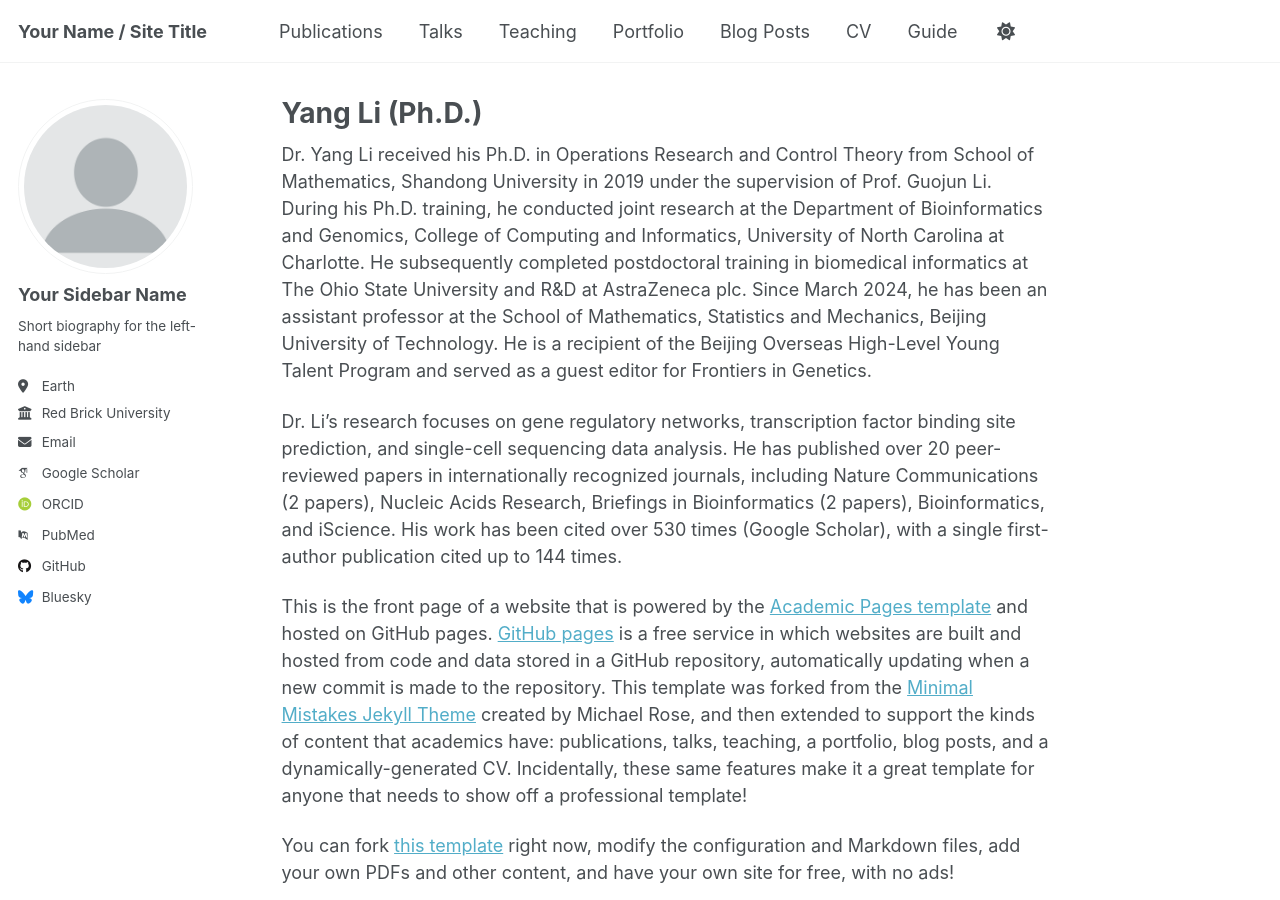
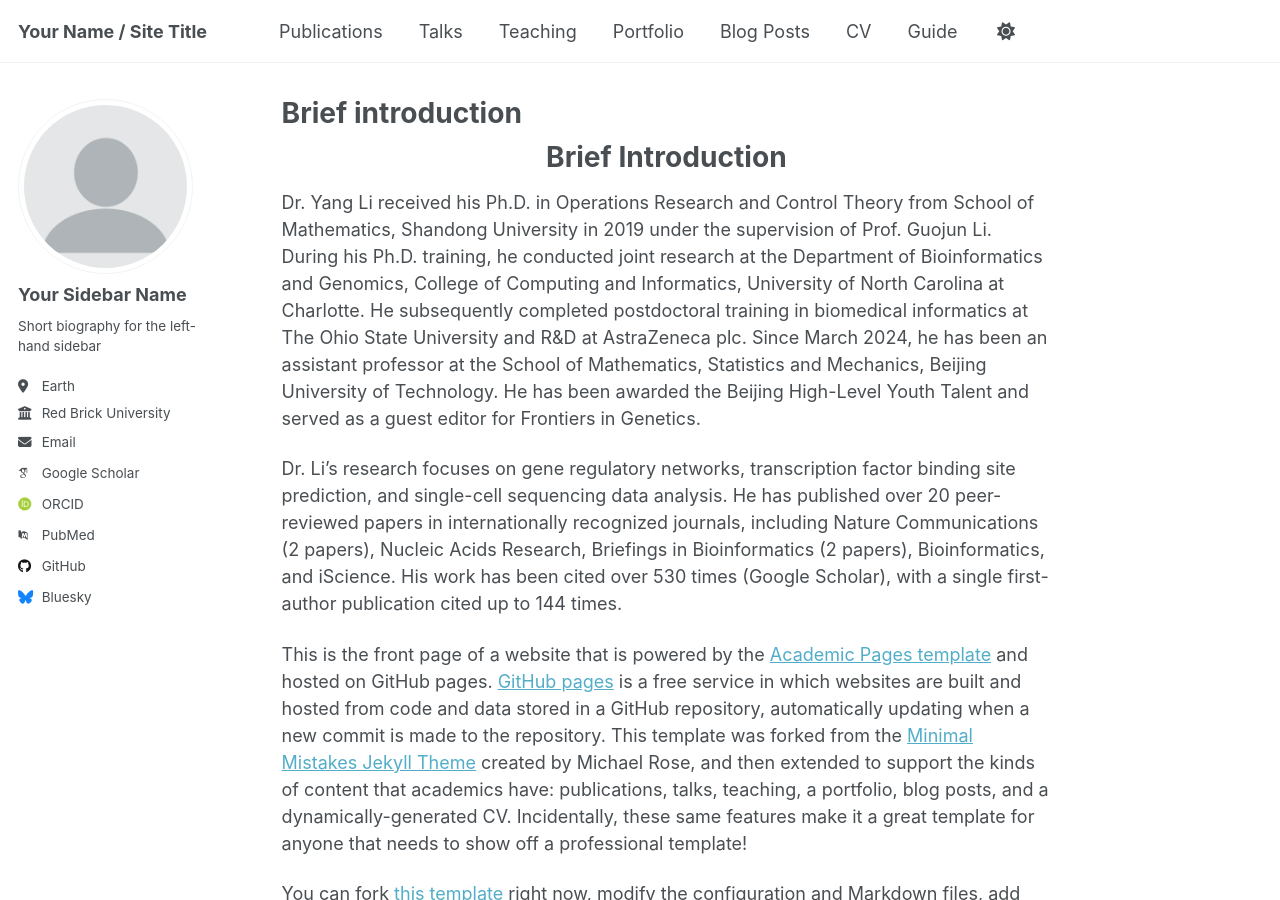
Before and after one commit to YangLi-Bio/Dr_Leon_Li.github.io, a Jekyll site: the page built from _pages/about.md, in a window 1280 px wide and 900 px high. Built offline with Jekyll 4.4.1, drawn with Linux system fonts in a browser that asks for light colours; some web fonts are replaced; a script that is not in the unit is left out.

Commit message:
Update about.md

```diff
--- a/_pages/about.md
+++ b/_pages/about.md
@@ -1,13 +1,15 @@
 ---
 permalink: /
-title: "Yang Li (Ph.D.)"
+title: "Brief introduction"
 author_profile: true
 redirect_from:
   - /about/
   - /about.html
 ---
 
-Dr. Yang Li received his Ph.D. in Operations Research and Control Theory from School of Mathematics, Shandong University in 2019 under the supervision of Prof. Guojun Li. During his Ph.D. training, he conducted joint research at the Department of Bioinformatics and Genomics, College of Computing and Informatics, University of North Carolina at Charlotte. He subsequently completed postdoctoral training in biomedical informatics at The Ohio State University and R&D at AstraZeneca plc. Since March 2024, he has been an assistant professor at the School of Mathematics, Statistics and Mechanics, Beijing University of Technology. He is a recipient of the Beijing Overseas High-Level Young Talent Program and served as a guest editor for Frontiers in Genetics.
+<h1 align="center">Brief Introduction</h1>
+
+Dr. Yang Li received his Ph.D. in Operations Research and Control Theory from School of Mathematics, Shandong University in 2019 under the supervision of Prof. Guojun Li. During his Ph.D. training, he conducted joint research at the Department of Bioinformatics and Genomics, College of Computing and Informatics, University of North Carolina at Charlotte. He subsequently completed postdoctoral training in biomedical informatics at The Ohio State University and R&D at AstraZeneca plc. Since March 2024, he has been an assistant professor at the School of Mathematics, Statistics and Mechanics, Beijing University of Technology. He has been awarded the Beijing High-Level Youth Talent  and served as a guest editor for Frontiers in Genetics.
 
 Dr. Li’s research focuses on gene regulatory networks, transcription factor binding site prediction, and single-cell sequencing data analysis. He has published over 20 peer-reviewed papers in internationally recognized journals, including Nature Communications (2 papers), Nucleic Acids Research, Briefings in Bioinformatics (2 papers), Bioinformatics, and iScience. His work has been cited over 530 times (Google Scholar), with a single first-author publication cited up to 144 times.
 
```
